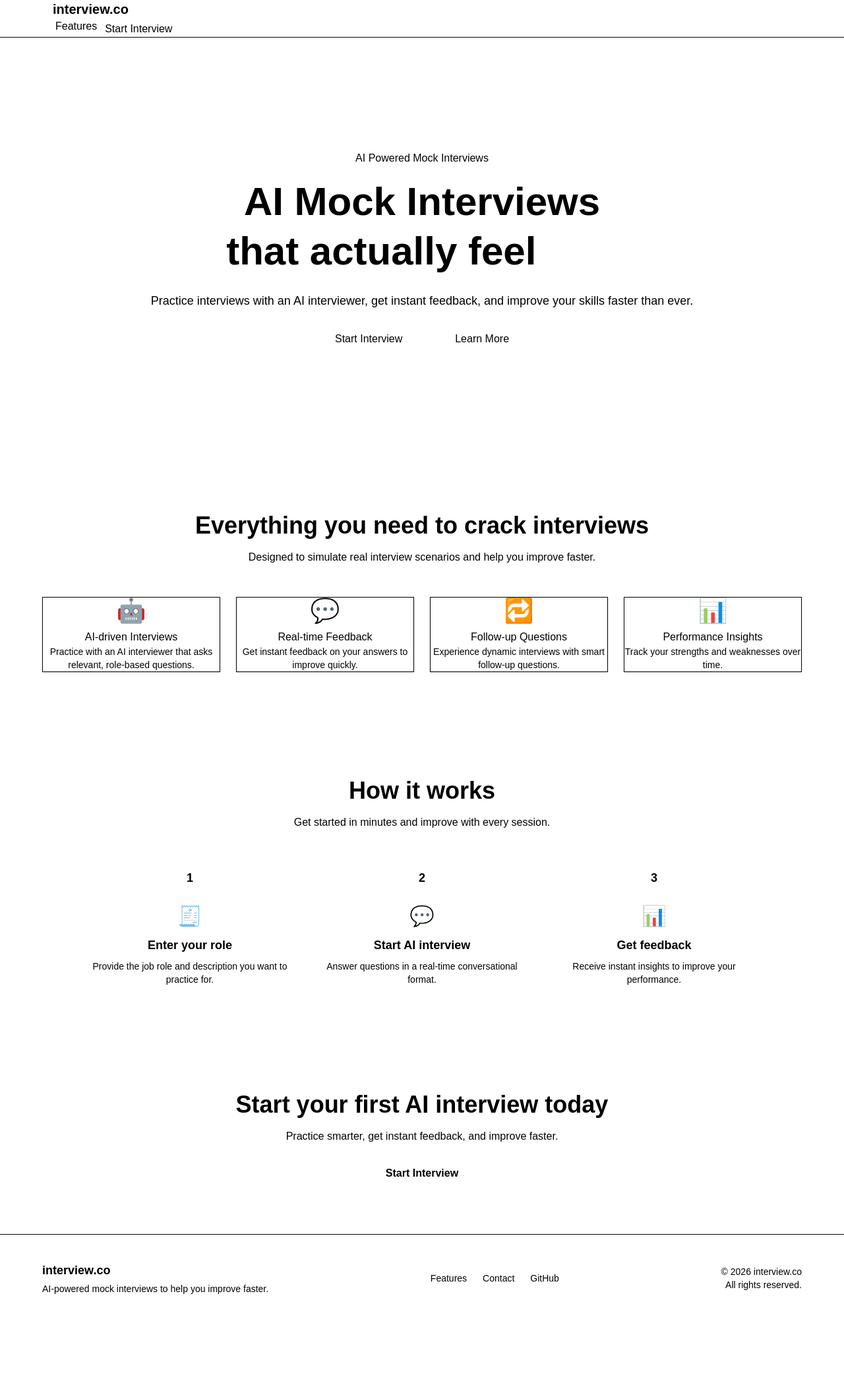
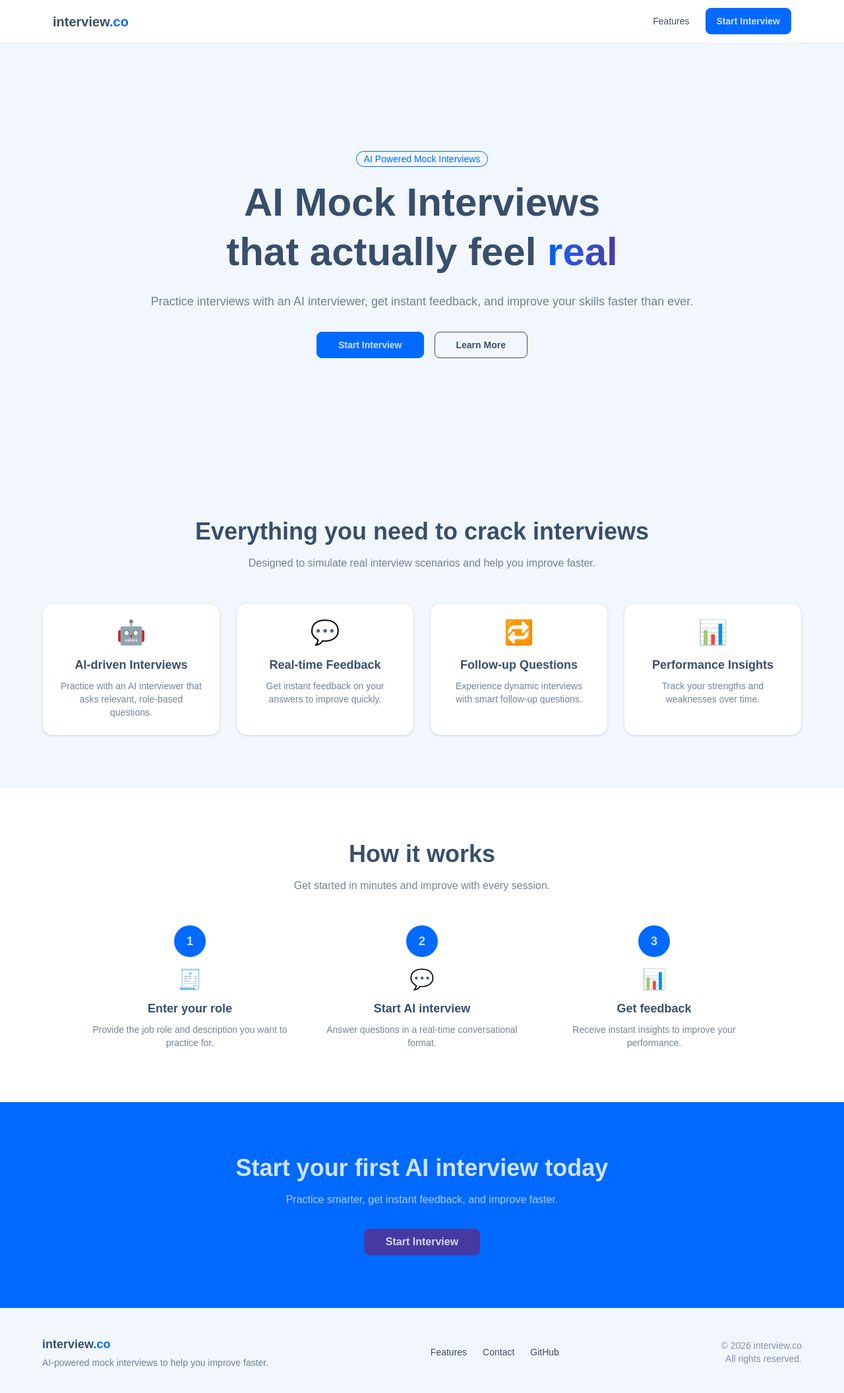
Before and after one commit to CoreTech7704/AI_interview, a Next.js app: page / in a window 1280 px wide. Shown: the top 2112 px of the page at 66% size. Before the commit the page ends 2004 px from the top, so only its background shows below. Built offline with nearby package versions, Linux system fonts and the light colour scheme.

Commit message:
Update: Refactor Footer and Navbar components to use Next.js Link for navigation

```diff
--- a/app/globals.css
+++ b/app/globals.css
@@ -1,4 +1,8 @@
 @import "tailwindcss";
+
+@plugin "daisyui" {
+  themes: light --default, dark --prefersdark, winter;
+}
 
 body {
   font-family: Arial, Helvetica, sans-serif;
--- a/components/Footer.tsx
+++ b/components/Footer.tsx
@@ -1,3 +1,5 @@
+import Link from "next/link";
+
 export default function Footer() {
   return (
     <footer className="bg-base-200 border-t border-base-300 px-6 py-10">
@@ -15,9 +17,9 @@ export default function Footer() {
 
         {/* Links */}
         <div className="flex gap-6 text-sm">
-          <a className="link link-hover">Features</a>
-          <a className="link link-hover">Contact</a>
-          <a className="link link-hover">GitHub</a>
+          <Link href="#" className="link link-hover">Features</Link>
+          <Link href="#" className="link link-hover">Contact</Link>
+          <Link href="#" className="link link-hover">GitHub</Link>
         </div>
 
         {/* Right */}
--- a/components/Navbar.tsx
+++ b/components/Navbar.tsx
@@ -1,12 +1,14 @@
+import Link from "next/link";
+
 export default function Navbar() {
   return (
     <nav className="border-b border-base-300">
       <div className="navbar max-w-6xl mx-auto px-4">
         {/* Logo */}
         <div className="flex-1">
-          <a className="text-xl font-bold">
+          <Link href="/" className="text-xl font-bold">
             interview<span className="text-primary">.co</span>
-          </a>
+          </Link>
         </div>
 
         {/* Right Side */}
@@ -14,12 +16,12 @@ export default function Navbar() {
           {/* Optional links (keep minimal) */}
           <ul className="menu menu-horizontal px-1 hidden md:flex">
             <li>
-              <a>Features</a>
+              <Link href="#">Features</Link>
             </li>
           </ul>
 
           {/* CTA Button */}
-          <button className="btn btn-primary mt-1">Start Interview</button>
+          <Link href="#" className="btn btn-primary mt-1">Start Interview</Link>
         </div>
       </div>
     </nav>
```
